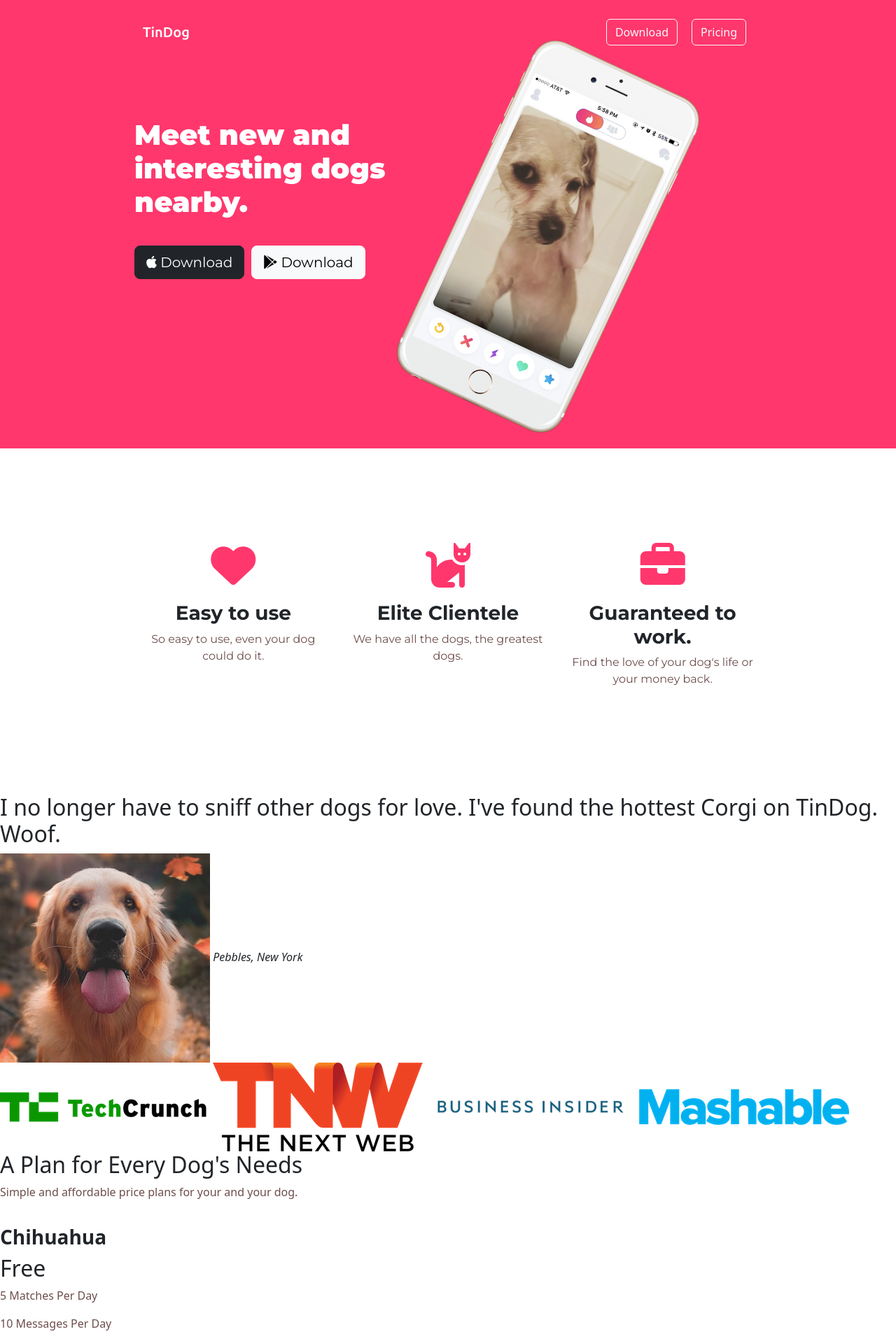
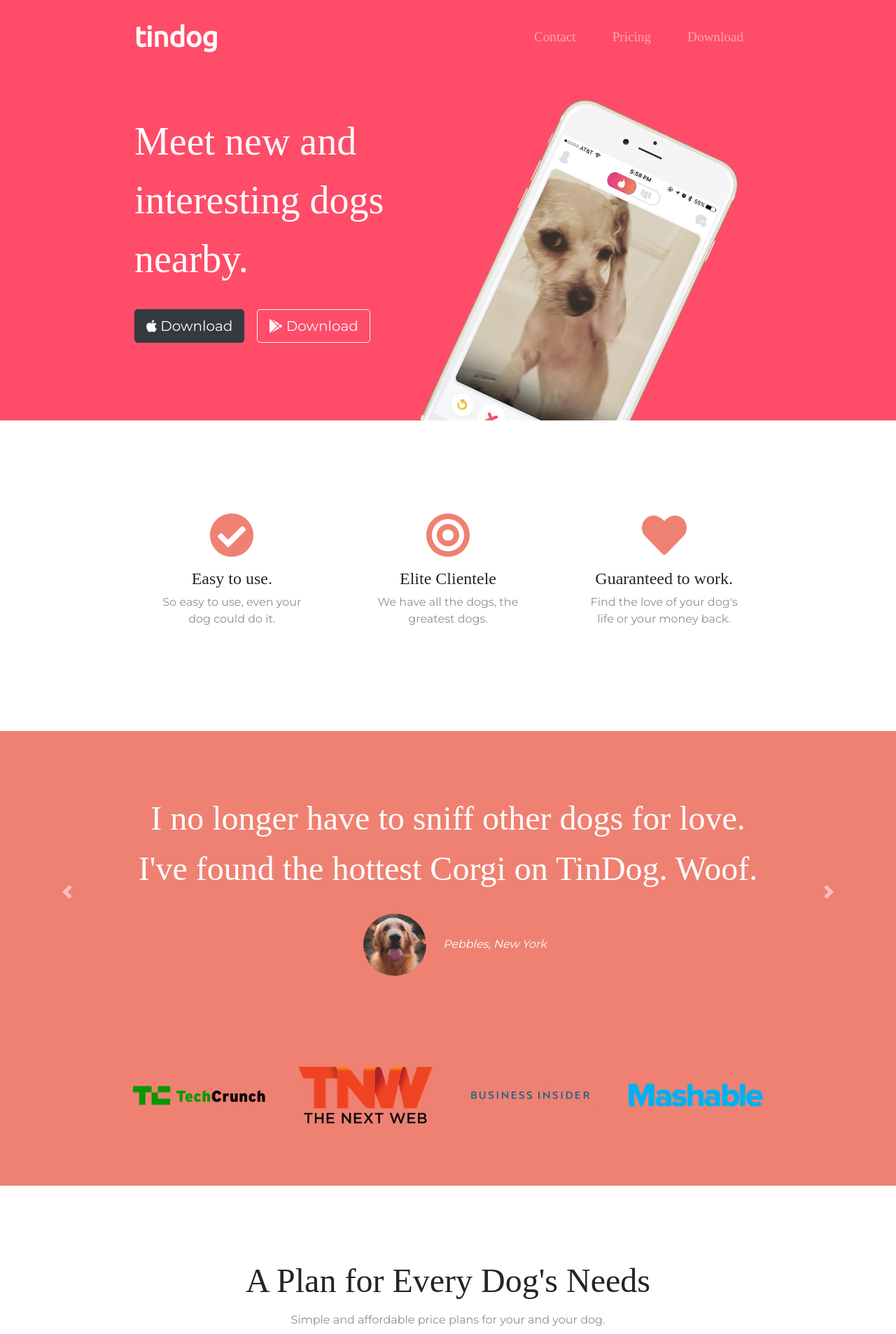
Before and after one commit to akmadan/tindog-html-css, a plain HTML site: page tindog/index.html in a window 1280 px wide. Shown: the part 20-1927 px from the top of the page at 70% size. Drawn offline with nearby package versions, Linux system fonts and the light colour scheme.

Commit message:
final website

```diff
--- a/tindog/css/styles.css
+++ b/tindog/css/styles.css
@@ -1,67 +1,179 @@
-#title {
-  background-color: #ff376d;
-  padding: 3% 15%;
-  color: white;
+
+body {
+  font-family: "Montserrat";
+  text-align: center;
 }
 
-h1 {
-  padding: 7% 0%;
-
+h1, h2, h3, h4, h5, h6 {
+  font-family: "Montserrat-Bold";
 }
 
-.heading-area{
-  font-family: "Montserrat";
-  /* background-color: red; */
-  padding-top: 4rem;
+p {
+  color: #8f8f8f;
+}
 
+/* Headings */
+
+.big-heading {
+  font-family: "Montserrat-Black";
+  font-size: 3.5rem;
+  line-height: 1.5;
+}
+
+.section-heading {
+  font-size: 3rem;
+  line-height: 1.5;
+}
+
+/* Containers */
+
+.container-fluid{
+  padding: 7% 15%;
+}
+
+/* Sections */
+
+.colored-section {
+  background-color: #ff4c68;
+  color: #fff;
+}
+
+.white-section {
+  background-color: #fff;
+}
+
+/* Navigation Bar */
+
+.navbar {
+  padding: 0 0 4.5rem;
+}
+
+.navbar-brand {
+  font-family: "Ubuntu";
+  font-size: 2.5rem;
+  font-weight: bold;
+}
+
+.nav-item {
+  padding: 0 18px;
+}
+
+.nav-link {
+  font-size: 1.2rem;
+  font-family: "Montserrat-Light";
+}
+
+/* Buttons */
+
+.download-button {
+  margin: 5% 3% 5% 0;
+}
+
+/* Title Section */
+
+#title {
+  background-color: #ff4c68;
+  color: #fff;
+  text-align: left;
+}
+
+#title .container-fluid {
+  padding: 3% 15% 7%;
+}
+
+/* Title Image */
+
+.title-image {
+  width: 60%;
+  transform: rotate(25deg);
+  position: absolute;
+  right: 30%;
+}
+
+/* Features Section */
+
+#features {
+  position: relative;
+}
+
+.feature-title {
+  font-size: 1.5rem;
+}
+
+.feature-box {
+  padding: 4.5%;
+}
+
+.icon {
+  color: #ef8172;
+  margin-bottom: 1rem;
+}
+
+.icon:hover {
+  color: #ff4c68;
+}
+
+/* Testimonial Section */
+
+#testimonials {
+  background-color: #ef8172;
+}
+
+.testimonial-text {
+  font-size: 3rem;
+  line-height: 1.5;
+}
+
+.testimonial-image {
+  width: 10%;
+  border-radius: 100%;
+  margin: 20px;
 }
 
 
-
-.navbar-brand {
-  font-family: "Ubuntu";
-  font-size: 3rem;
+#press {
+  background-color: #ef8172;
+  padding-bottom: 3%;
 }
 
-.navbar {
-  padding-bottom: 40%;
+.press-logo {
+  width: 15%;
+  margin: 20px 20px 50px;
 }
 
-.btn {
-  margin-right: 10px;
+/* Pricing Section */
+
+#pricing {
+  padding: 100px;
 }
 
-
-.mobile-ss{
-  width: 60%;
-  transform: rotate(25deg);
+.price-text {
+  font-size: 3rem;
+  line-height: 1.5;
 }
 
-#features{
-  padding: 7% 15%;
+.pricing-column {
+  padding: 3% 2%;
 }
 
-.feature-item{
-  font-family: 'Montserrat';
-  text-align: center;
-  padding: 5% 10%;
+/* CTA Section */
+
+
+/* Footer Section */
+
+
+.social-icon {
+  margin: 20px 10px;
 }
 
-h3{
-  padding-top: 20px;
+@media (max-width: 1028px) {
 
+  #title {
+    text-align: center;
+  }
 
+  .title-image {
+    position: static;
+    transform: rotate(0);
+  }
 }
-
-p{
-  color: #6e4d4d;
-  font-weight: 400;
-}
-
-.icon{
-  color: #ff376d;
-
-}
-.icon:hover{
-  color: #8f8f8f;
-}
--- a/tindog/index.html
+++ b/tindog/index.html
@@ -1,179 +1,240 @@
 <!DOCTYPE html>
 <html>
-  <head>
-    <meta charset="utf-8" />
-    <title>TinDog</title>
-    <link rel="stylesheet" href="css/styles.css" />
-    <!-- JavaScript Bundle with Popper -->
-    <script
-      src="https://cdn.jsdelivr.net/npm/bootstrap@5.2.0-beta1/dist/js/bootstrap.bundle.min.js"
-      integrity="sha384-pprn3073KE6tl6bjs2QrFaJGz5/SUsLqktiwsUTF55Jfv3qYSDhgCecCxMW52nD2"
-      crossorigin="anonymous"
-    ></script>
 
-    <!-- Bootstrap css -->
-    <link
-      href="https://cdn.jsdelivr.net/npm/bootstrap@5.2.0-beta1/dist/css/bootstrap.min.css"
-      rel="stylesheet"
-      integrity="sha384-0evHe/X+R7YkIZDRvuzKMRqM+OrBnVFBL6DOitfPri4tjfHxaWutUpFmBp4vmVor"
-      crossorigin="anonymous"
-    />
+<head>
+  <meta charset="utf-8">
+  <title>TinDog</title>
 
+  <!-- Google Fonts -->
+  <link href="https://fonts.googleapis.com/css?family=Montserrat|Ubuntu" rel="stylesheet">
 
-    <!-- Fonts -->
-    <style>
-      @import url('https://fonts.googleapis.com/css2?family=Montserrat:wght@400;700;900&family=Ubuntu:wght@500&display=swap');
+  <!-- CSS Stylesheets -->
+  <link rel="stylesheet" href="https://maxcdn.bootstrapcdn.com/bootstrap/4.0.0/css/bootstrap.min.css" integrity="sha384-Gn5384xqQ1aoWXA+058RXPxPg6fy4IWvTNh0E263XmFcJlSAwiGgFAW/dAiS6JXm" crossorigin="anonymous">
+  <link rel="stylesheet" href="css/styles.css">
 
-     h3{
-      font-weight: 700;
+  <!-- Font Awesome -->
+  <script defer src="https://use.fontawesome.com/releases/v5.0.7/js/all.js"></script>
 
-     }
-     </style>
+  <!-- Bootstrap Scripts -->
+  <script src="https://code.jquery.com/jquery-3.2.1.slim.min.js" integrity="sha384-KJ3o2DKtIkvYIK3UENzmM7KCkRr/rE9/Qpg6aAZGJwFDMVNA/GpGFF93hXpG5KkN" crossorigin="anonymous"></script>
+  <script src="https://cdnjs.cloudflare.com/ajax/libs/popper.js/1.12.9/umd/popper.min.js" integrity="sha384-ApNbgh9B+Y1QKtv3Rn7W3mgPxhU9K/ScQsAP7hUibX39j7fakFPskvXusvfa0b4Q" crossorigin="anonymous"></script>
+  <script src="https://maxcdn.bootstrapcdn.com/bootstrap/4.0.0/js/bootstrap.min.js" integrity="sha384-JZR6Spejh4U02d8jOt6vLEHfe/JQGiRRSQQxSfFWpi1MquVdAyjUar5+76PVCmYl" crossorigin="anonymous"></script>
+</head>
 
-<!-- Font Awesome -->
-<script src="https://kit.fontawesome.com/b7be64d880.js" crossorigin="anonymous"></script>
-  </head>
+<body>
 
-  <body>
-    <section id="title">
+  <section class="colored-section" id="title">
+
+    <div class="container-fluid">
+
       <!-- Nav Bar -->
-      <nav class="navbar navbar-dark ">
-        <div class="container-fluid">
-          <a class="navbar-brand">TinDog</a>
-          <form class="d-flex" role="search">
-            <button class="btn btn-outline-light" type="submit">
-              Download
-            </button>
-            <div style="width: 10px"></div>
-            <button class="btn btn-outline-light" type="submit">
-              Pricing
-            </button>
-          </form>
+
+      <nav class="navbar navbar-expand-lg navbar-dark">
+
+        <a class="navbar-brand" href="">tindog</a>
+
+        <button class="navbar-toggler" type="button" data-toggle="collapse" data-target="#navbarTogglerDemo02">
+            <span class="navbar-toggler-icon"></span>
+        </button>
+
+        <div class="collapse navbar-collapse" id="navbarTogglerDemo02">
+
+          <ul class="navbar-nav ml-auto">
+            <li class="nav-item">
+              <a class="nav-link" href="#footer">Contact</a>
+            </li>
+            <li class="nav-item">
+              <a class="nav-link" href="#pricing">Pricing</a>
+            </li>
+            <li class="nav-item">
+              <a class="nav-link" href="#cta">Download</a>
+            </li>
+          </ul>
+
         </div>
       </nav>
+
 
       <!-- Title -->
 
       <div class="row">
 
-        <div class="heading-area col-lg-6">
-          <h1 style="font-weight: 900; ">Meet new and interesting dogs
-            nearby.</h1>
-               <button type="button" class="btn btn-dark btn-lg"><i class="fa-brands fa-apple"></i> Download</
-            button>
-
-               <button type="button" class="btn btn-light btn-lg"><i class="fa-brands fa-google-play"></i> Download</
-            button>
+        <div class="col-lg-6">
+          <h1 class="big-heading">Meet new and interesting dogs nearby.</h1>
+          <button type="button" class="btn btn-dark btn-lg download-button"><i class="fab fa-apple"></i> Download</button>
+          <button type="button" class="btn btn-outline-light btn-lg download-button"><i class="fab fa-google-play"></i> Download</button>
         </div>
 
         <div class="col-lg-6">
-          <img class="mobile-ss" src="images/iphone6.png"
-      alt="iphone-mockup" />
+          <img class="title-image" src="images/iphone6.png" alt="iphone-mockup">
         </div>
 
+      </div>
+
+    </div>
+
+  </section>
 
 
+  <!-- Features -->
+
+  <section class="white-section" id="features">
+
+    <div class="container-fluid">
+
+      <div class="row">
+        <div class="feature-box col-lg-4">
+          <i class="icon fas fa-check-circle fa-4x"></i>
+          <h3 class="feature-title">Easy to use.</h3>
+          <p>So easy to use, even your dog could do it.</p>
+        </div>
+
+        <div class="feature-box col-lg-4">
+          <i class="icon fas fa-bullseye fa-4x"></i>
+          <h3 class="feature-title">Elite Clientele</h3>
+          <p>We have all the dogs, the greatest dogs.</p>
+        </div>
+
+        <div class="feature-box col-lg-4">
+          <i class="icon fas fa-heart fa-4x"></i>
+          <h3 class="feature-title">Guaranteed to work.</h3>
+          <p>Find the love of your dog's life or your money back.</p>
+        </div>
+      </div>
+
+
+    </div>
+  </section>
+
+
+  <!-- Testimonials -->
+
+  <section class="colored-section" id="testimonials">
+
+    <div id="testimonial-carousel" class="carousel slide" data-ride="false">
+      <div class="carousel-inner">
+        <div class="carousel-item active container-fluid">
+          <h2 class="testimonial-text">I no longer have to sniff other dogs for love. I've found the hottest Corgi on TinDog. Woof.</h2>
+          <img class="testimonial-image" src="images/dog-img.jpg" alt="dog-profile">
+          <em>Pebbles, New York</em>
+        </div>
+        <div class="carousel-item container-fluid">
+          <h2 class="testimonial-text">My dog used to be so lonely, but with TinDog's help, they've found the love of their life. I think.</h2>
+          <img class="testimonial-image" src="images/lady-img.jpg" alt="lady-profile">
+          <em>Beverly, Illinois</em>
+        </div>
+      </div>
+      <a class="carousel-control-prev" href="#testimonial-carousel" role="button" data-slide="prev">
+    <span class="carousel-control-prev-icon"></span>
+      </a>
+      <a class="carousel-control-next" href="#testimonial-carousel" role="button" data-slide="next">
+    <span class="carousel-control-next-icon"></span>
+      </a>
+    </div>
+
+  </section>
+
+
+  <!-- Press -->
+
+  <section class="colored-section" id="press">
+    <img class="press-logo" src="images/techcrunch.png" alt="tc-logo">
+    <img class="press-logo" src="images/tnw.png" alt="tnw-logo">
+    <img class="press-logo" src="images/bizinsider.png" alt="biz-insider-logo">
+    <img class="press-logo" src="images/mashable.png" alt="mashable-logo">
+
+  </section>
+
+
+  <!-- Pricing -->
+
+  <section class="white-section" id="pricing">
+
+    <h2 class="section-heading">A Plan for Every Dog's Needs</h2>
+    <p>Simple and affordable price plans for your and your dog.</p>
+
+    <div class="row">
+
+      <div class="pricing-column col-lg-4 col-md-6">
+        <div class="card">
+          <div class="card-header">
+            <h3>Chihuahua</h3>
+          </div>
+          <div class="card-body">
+            <h2 class="price-text">Free</h2>
+            <p>5 Matches Per Day</p>
+            <p>10 Messages Per Day</p>
+            <p>Unlimited App Usage</p>
+            <button class="btn btn-lg btn-block btn-outline-dark" type="button">Sign Up</button>
+          </div>
+        </div>
+      </div>
+
+      <div class="pricing-column col-lg-4 col-md-6">
+        <div class="card">
+          <div class="card-header">
+            <h3>Labrador</h3>
+          </div>
+          <div class="card-body">
+            <h2 class="price-text">$49 / mo</h2>
+            <p>Unlimited Matches</p>
+            <p>Unlimited Messages</p>
+            <p>Unlimited App Usage</p>
+            <button class="btn btn-lg btn-block btn-dark" type="button">Sign Up</button>
+          </div>
+        </div>
+      </div>
+
+      <div class="pricing-column col-lg-4">
+        <div class="card">
+          <div class="card-header">
+            <h3>Mastiff</h3>
+          </div>
+          <div class="card-body">
+            <h2 class="price-text">$99 / mo</h2>
+            <p>Pirority Listing</p>
+            <p>Unlimited Matches</p>
+            <p>Unlimited Messages</p>
+            <p>Unlimited App Usage</p>
+            <button class="btn btn-lg btn-block btn-dark" type="button">Sign Up</button>
+
+          </div>
+        </div>
       </div>
 
 
 
-    </section>
+    </div>
 
-    <!-- Features -->
+  </section>
 
-    <section id="features">
-      <div class="row">
 
-      <!-- <div class="feature-item col-lg-4">
-        <i class="fa-solid fa-box-heart"></i>
-        <h3>Easy to use.</h3>
-        <p>So easy to use, even your dog could do it.</p>
-      </div> -->
-      <div class="feature-item col-lg-4">
-        <i class="icon fas fa-heart fa-4x"></i>
-      <h3>Easy to use</h3>
-      <p>So easy to use, even your dog could do it.</p>
-      </div>
+  <!-- Call to Action -->
 
-      <div class="feature-item col-lg-4">
-        <i class="icon fas fa-cat fa-4x"></i>
-      <h3>Elite Clientele</h3>
-      <p>We have all the dogs, the greatest dogs.</p>
-      </div>
+  <section class="colored-section" id="cta">
 
-      <div class="feature-item col-lg-4">
-        <i class="icon fas fa-briefcase fa-4x"></i>
-      <h3>Guaranteed to work.</h3>
-      <p>Find the love of your dog's life or your money back.</p>
-      </div>
+    <div class="container-fluid">
+
+      <h3 class="big-heading">Find the True Love of Your Dog's Life Today.</h3>
+      <button class="download-button btn btn-lg btn-dark" type="button"><i class="fab fa-apple"></i> Download</button>
+      <button class="download-button btn btn-lg brn-light" type="button"><i class="fab fa-google-play"></i> Download</button>
     </div>
-    </section>
+  </section>
 
-    <!-- Testimonials -->
 
-    <section id="testimonials">
-      <h2>
-        I no longer have to sniff other dogs for love. I've found the hottest
-        Corgi on TinDog. Woof.
-      </h2>
-      <img src="images/dog-img.jpg" alt="dog-profile" />
-      <em>Pebbles, New York</em>
+  <!-- Footer -->
 
-      <!-- <h2 class="testimonial-text">My dog used to be so lonely, but with TinDog's help, they've found the love of their life. I think.</h2>
-    <img class="testimonial-image" src="images/lady-img.jpg" alt="lady-profile">
-    <em>Beverly, Illinois</em> -->
-    </section>
+  <footer class="white-section" id="footer">
+    <div class="container-fluid">
+      <i class="social-icon fab fa-facebook-f"></i>
+      <i class="social-icon fab fa-twitter"></i>
+      <i class="social-icon fab fa-instagram"></i>
+      <i class="social-icon fas fa-envelope"></i>
+      <p>© Copyright 2018 TinDog</p>
+    </div>
+  </footer>
 
-    <!-- Press -->
 
-    <section id="press">
-      <img src="images/techcrunch.png" alt="tc-logo" />
-      <img src="images/tnw.png" alt="tnw-logo" />
-      <img src="images/bizinsider.png" alt="biz-insider-logo" />
-      <img src="images/mashable.png" alt="mashable-logo" />
-    </section>
+</body>
 
-    <!-- Pricing -->
-
-    <section id="pricing">
-      <h2>A Plan for Every Dog's Needs</h2>
-      <p>Simple and affordable price plans for your and your dog.</p>
-
-      <h3>Chihuahua</h3>
-      <h2>Free</h2>
-      <p>5 Matches Per Day</p>
-      <p>10 Messages Per Day</p>
-      <p>Unlimited App Usage</p>
-      <button type="button">Sign Up</button>
-
-      <h3>Labrador</h3>
-      <h2>$49 / mo</h2>
-      <p>Unlimited Matches</p>
-      <p>Unlimited Messages</p>
-      <p>Unlimited App Usage</p>
-      <button type="button">Sign Up</button>
-
-      <h3>Mastiff</h3>
-      <h2>$99 / mo</h2>
-      <p>Pirority Listing</p>
-      <p>Unlimited Matches</p>
-      <p>Unlimited Messages</p>
-      <p>Unlimited App Usage</p>
-      <button type="button">Sign Up</button>
-    </section>
-
-    <!-- Call to Action -->
-
-    <section id="cta">
-      <h3>Find the True Love of Your Dog's Life Today.</h3>
-      <button type="button">Download</button>
-      <button type="button">Download</button>
-    </section>
-
-    <!-- Footer -->
-
-    <footer id="footer">
-      <p>© Copyright TinDog</p>
-    </footer>
-  </body>
 </html>
```
Also changed, not shown: tindog/README.md (deleted), tindog/images/HTMAA-thumbnail.png (added), tindog/images/angela.png (added), 4 other files.
